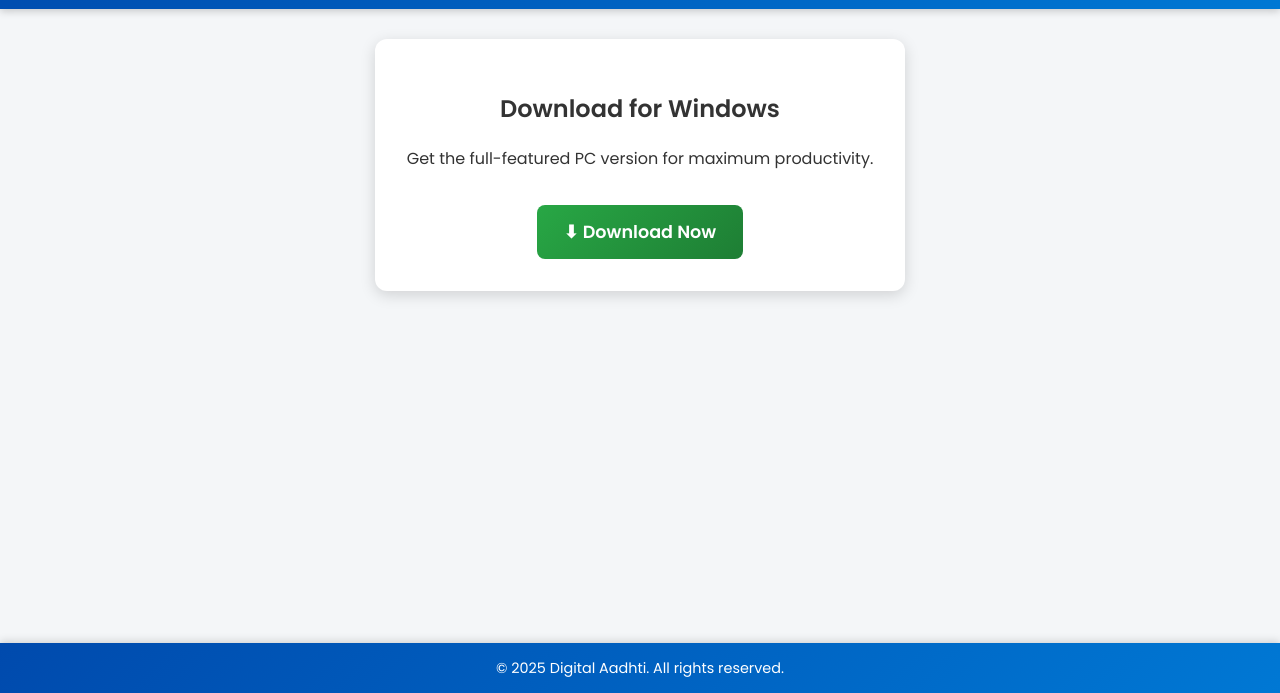
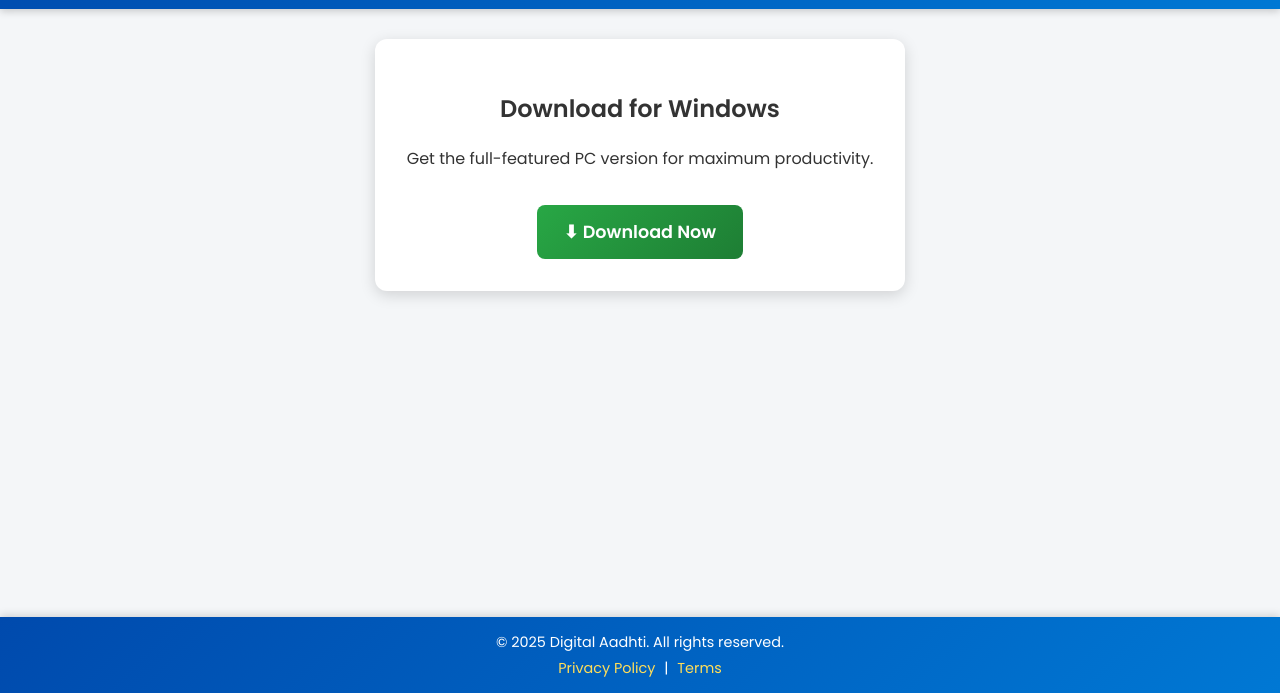
Before and after one commit to digitalaadhti/digital-aadhti-website, a plain HTML site: page pc.html in a window 1280 px wide. Shown: the part 107-800 px from the top of the page. Drawn offline with Linux system fonts and the light colour scheme.

Commit message:
Update pc.html

```diff
--- a/pc.html
+++ b/pc.html
@@ -33,6 +33,9 @@
 
     <footer>
         <p>© 2025 Digital Aadhti. All rights reserved.</p>
+        <div class="footer-links">
+            <a href="#">Privacy Policy</a> | <a href="#">Terms</a>
+        </div>
     </footer>
 </body>
 </html>
```
